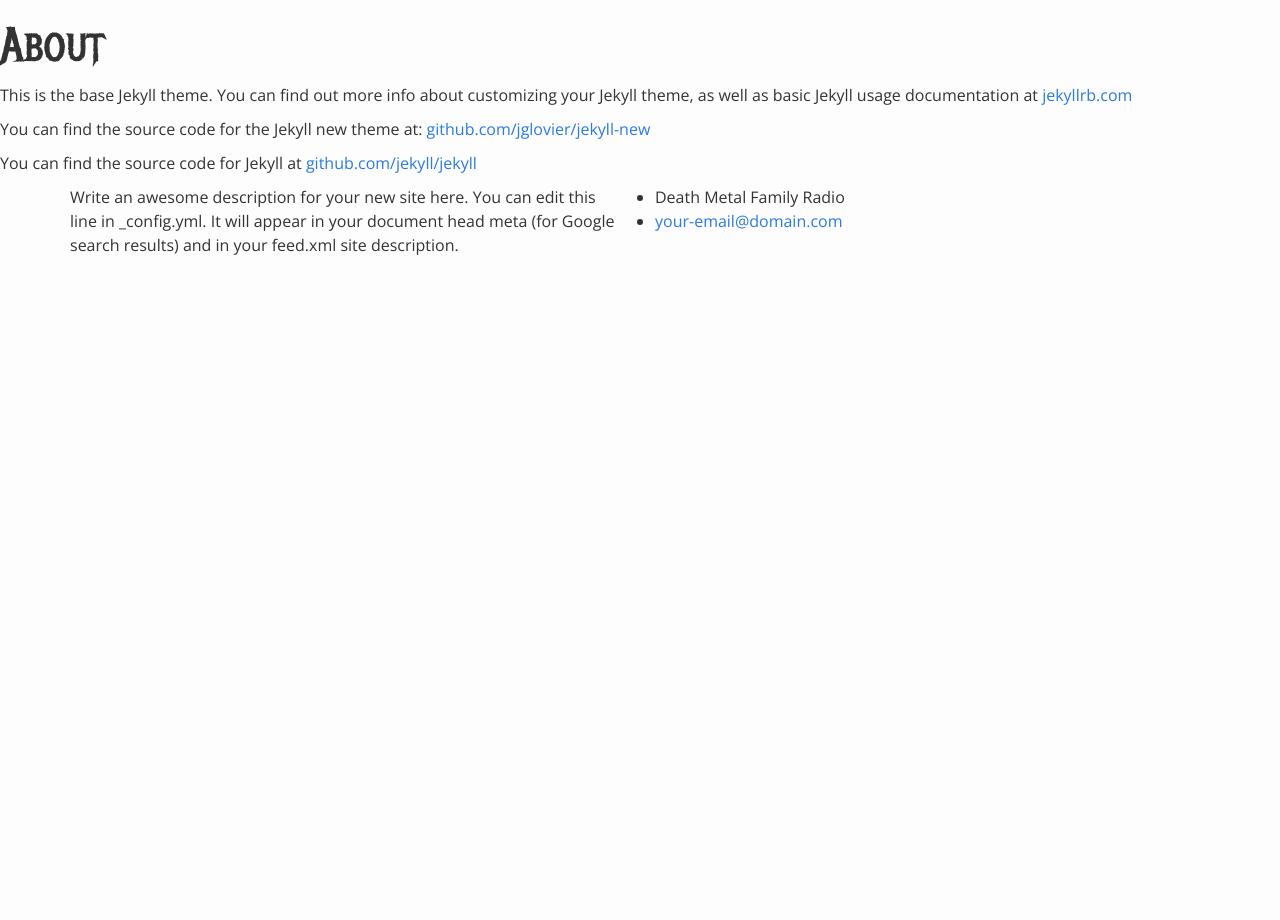
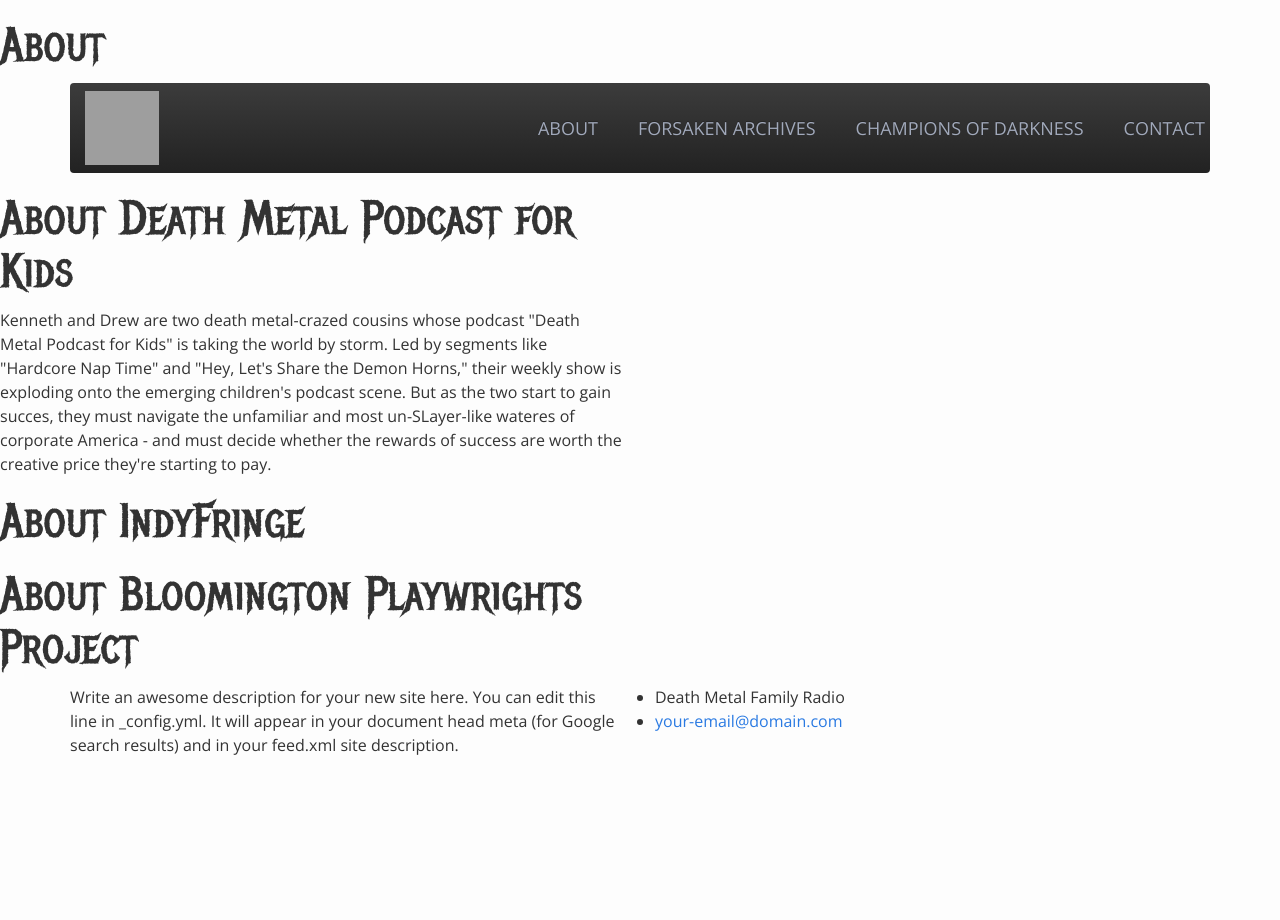
Before and after one commit to bppwrite/deathmetalfamilyradio, a Jekyll site: the page built from about.md, in a window 1280 px wide. Built offline with Jekyll 4.4.1, drawn with Linux system fonts in a browser that asks for light colours; nearby versions of some CDN libraries; grey boxes are pictures that could not be loaded.

Commit message:
About and Champions

```diff
--- a/about.md
+++ b/about.md
@@ -4,8 +4,54 @@ title: About
 permalink: /about/
 ---
 
-This is the base Jekyll theme. You can find out more info about customizing your Jekyll theme, as well as basic Jekyll usage documentation at [jekyllrb.com](http://jekyllrb.com/)
+<header>
 
-You can find the source code for the Jekyll new theme at: [github.com/jglovier/jekyll-new](https://github.com/jglovier/jekyll-new)
+  <div class="container">
 
-You can find the source code for Jekyll at [github.com/jekyll/jekyll](https://github.com/jekyll/jekyll)
+    <nav class="navbar-inverse" role="navigation">
+      <div class="container">
+        <div class="navbar-header">
+          <a href="#home">
+            <img class="navbar-brand" src="images/logo.png" alt="logo">
+          </a>
+          <button type="button" class="navbar-toggle" data-toggle="collapse"
+            data-target=".navbar-collapse">
+            <span class="sr-only">Toggle navigation</span>
+            <span class="icon-bar"></span>
+            <span class="icon-bar"></span>
+            <span class="icon-bar"></span>
+          </button>
+        </div>
+        <div class="collapse navbar-collapse">
+          <ul class="nav navbar-nav navbar-right">
+            <li><a href="#">About</a></li>
+            <li><a href="#">Forsaken Archives</a></li>
+            <li><a href="#">Champions of Darkness</a></li>
+            <li><a href="#">Contact</a></li>
+          </ul>
+        </div>
+      </div>
+    </nav>
+
+  </div>
+
+<div class="row">
+<div class="col-md-6">
+<h1>About Death Metal Podcast for Kids</h1>
+
+
+Kenneth and Drew are two death metal-crazed cousins whose podcast "Death Metal Podcast for Kids"
+is taking the world by storm. Led by segments like "Hardcore Nap Time" and "Hey, Let's Share the Demon Horns,"
+their weekly show is exploding onto the emerging children's podcast scene. But as the two start
+to gain succes, they must navigate the unfamiliar and most un-SLayer-like wateres of corporate
+America - and must decide whether the rewards of success are worth the creative price they're starting to pay.
+
+
+<h1>About IndyFringe</h1>
+
+<div>
+
+
+<h1>About Bloomington Playwrights Project</h1>
+
+<div>
```
Also changed, not shown: champions.md (+3 -3 lines), index.html (+22 -0 lines), img/IndyFringe.jpg (added), img/Phoenix.png (added).
